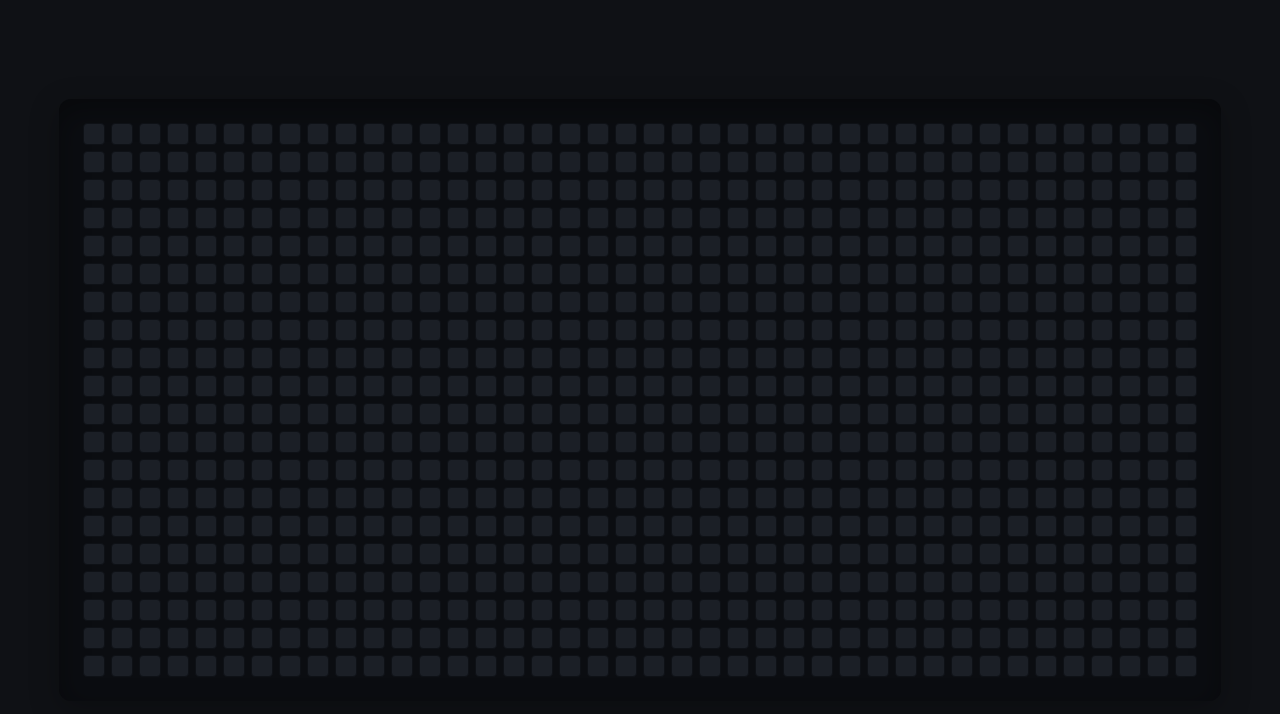
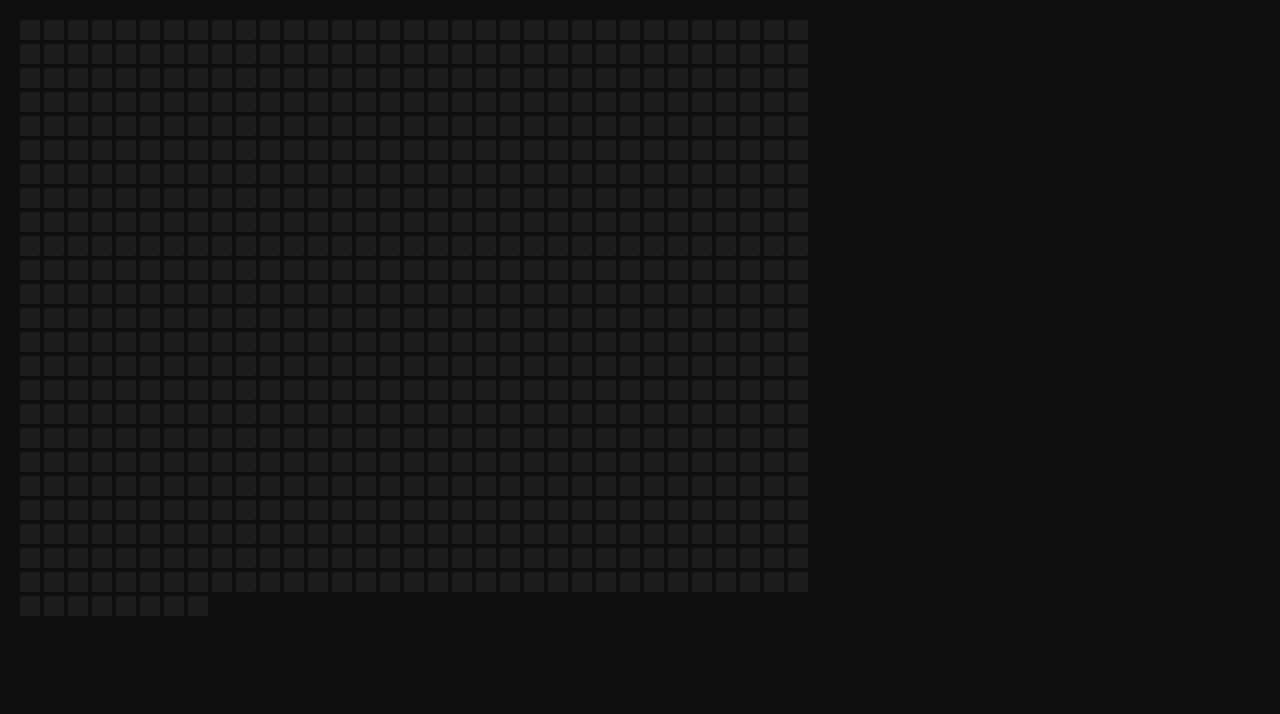
Before and after one commit to acciojob/Color-board-Rahul-Tankhiwale, a website: page main.html in a window 1280 px wide. Drawn offline with Linux system fonts and the light colour scheme.

Commit message:
created a submission

```diff
--- a/styles.css
+++ b/styles.css
@@ -1,40 +1,29 @@
-/*  your css code here. If applicable */
-/* Page base */
-* { box-sizing: border-box; }
+/* Basic page reset */
+* { box-sizing: border-box; margin: 0; padding: 0; }
+
 body {
-  margin: 0;
-  min-height: 100svh;
-  display: grid;
-  place-items: center;
-  background: #0f1115;
-  font-family: system-ui, -apple-system, Segoe UI, Roboto, Arial, sans-serif;
+  background: #0f0f0f;
+  color: #fff;
+  font-family: system-ui, -apple-system, "Segoe UI", Roboto, "Helvetica Neue", Arial;
+  min-height: 100vh;
+  padding: 20px;
 }
 
-/* The color board container (required class: container) */
-.container {
-  display: grid;
-  grid-template-columns: repeat(40, 22px); /* 40 x 20 = 800 squares */
-  gap: 6px;
-  padding: 24px;
-  background: #0b0d11;
-  border-radius: 12px;
-  box-shadow: 0 10px 30px rgba(0,0,0,.35) inset, 0 8px 30px rgba(0,0,0,.25);
+/* container must exist for the Cypress selector */
+.container#board {
+  display: flex;
+  flex-wrap: wrap;
+  width: 800px; /* or whatever width you want */
+  gap: 4px;
 }
 
-/* Each square (required class: square) */
+/* each square used in tests */
 .square {
-  width: 22px;
-  height: 22px;
-  border-radius: 4px;
-  background: #1b1f26;             /* base color */
-  border: 1px solid #0e1116;
-  transition:
-    background-color 1s ease,      /* smooth fade-back in 1s */
-    box-shadow 1s ease,
-    transform 120ms ease;          /* small tap/hover feedback */
+  width: 20px;
+  height: 20px;
+  background-color: #1d1d1d; /* rgb(29, 29, 29) — matches Cypress expectation */
+  transition: background-color 300ms ease, box-shadow 300ms ease;
+  border-radius: 3px;
+  /* optional: make them focusable for accessibility */
+  outline: none;
 }
-
-/* Optional micro feedback on pointer down */
-.square:active {
-  transform: scale(0.92);
-}
```
